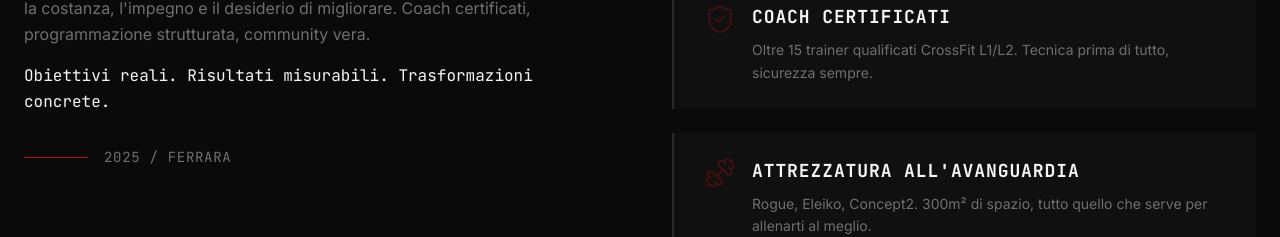
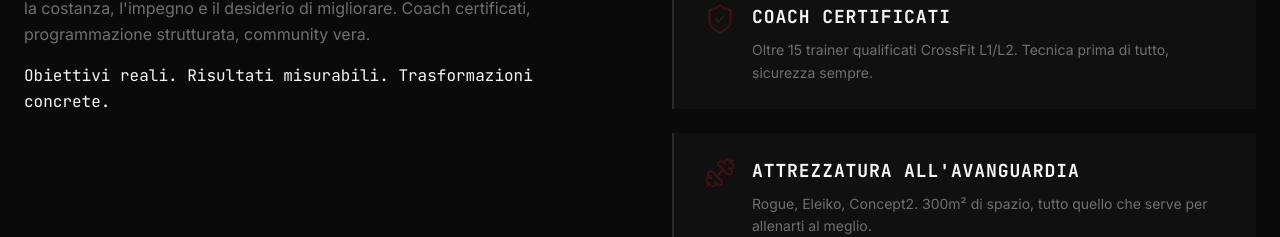
Before and after one commit to richterzo/otherwise-landing, a Next.js app: page / in a window 1280 px wide. Shown: the part 1237-1474 px from the top of the page. Built offline with nearby package versions, Linux system fonts and the light colour scheme.

Commit message:
fix: remove 2025 / FERRARA line from About section
- Removed decorative line with year and location
- Cleaner About section layout

```diff
--- a/components/About.tsx
+++ b/components/About.tsx
@@ -102,23 +102,6 @@ export default function About() {
                 >
                   Obiettivi reali. Risultati misurabili. Trasformazioni concrete.
                 </motion.p>
-              </motion.div>
-
-              <motion.div
-                className="mt-8 flex items-center gap-4"
-                initial={{ opacity: 0, y: 20 }}
-                animate={isInView ? { opacity: 1, y: 0 } : {}}
-                transition={{ duration: 0.6, delay: 0.6 }}
-              >
-                <motion.div
-                  className="h-[1px] bg-rosso-controllo"
-                  initial={{ width: 0 }}
-                  animate={isInView ? { width: 64 } : {}}
-                  transition={{ duration: 0.8, delay: 0.7 }}
-                />
-                <span className="text-sm font-mono text-grigio-acciaio tracking-wider">
-                  2025 / FERRARA
-                </span>
               </motion.div>
             </motion.div>
           </div>
```
